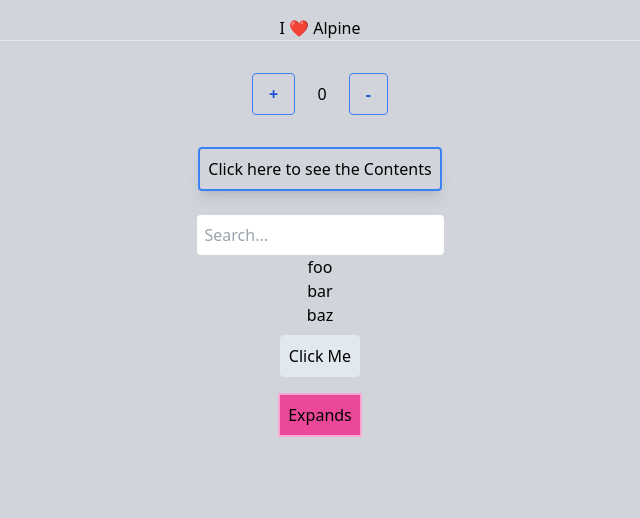
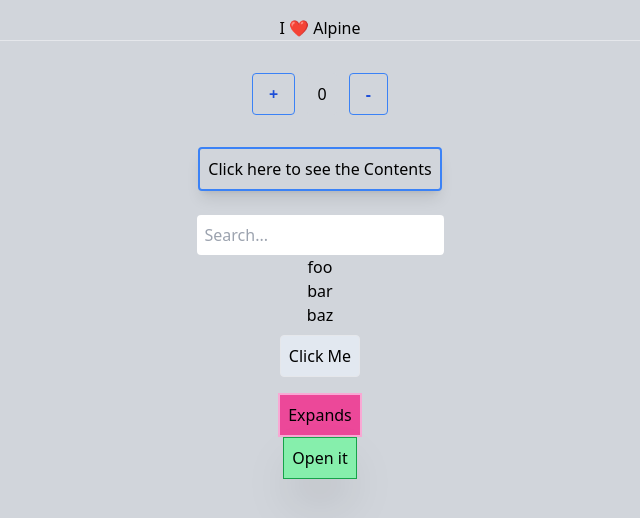
Before and after one commit to bimashazaman/Alpine-From-Scratch, a website: page index.html in a window 1280 px wide. Shown: the whole page, without its empty margins (320-960 px from the left). Drawn offline with nearby package versions, Linux system fonts and the light colour scheme.

Commit message:
New Concepts

```diff
--- a/index.html
+++ b/index.html
@@ -6,11 +6,8 @@
     <meta name="viewport" content="width=device-width, initial-scale=1.0">
     <!-- include alpine -->
     <script defer src="https://unpkg.com/alpinejs@3.x.x/dist/cdn.min.js"></script>
-
     <!-- include tailwind css -->
     <script src="https://cdn.tailwindcss.com"></script>
-
-
 </head>
 
 <body class="bg-gray-300 p-4">
@@ -38,9 +35,7 @@
         </div>
     </center>
     <!-- Counter ends here -->
-
     <br>
-
     <!-- Now that we've seen some basic functionality, let's keep going and look at an important directive in Alpine: x-show, by building a contrived "dropdown" component. -->
     <center>
         <div x-data="{open:false}">
@@ -52,12 +47,9 @@
         </div>
     </center>
     <!-- Toogle ends -->
-
     <br>
-
     <!-- Building a search input
         Let's now build a more complex component and introduce a handful of other directives and patterns. -->
-
     <center>
         <div x-data="{
             search: '',
@@ -108,7 +100,21 @@
     <!-- With Transition -->
 
 
-    </div>
+    <!-- x-data -->
+
+    <!-- x-data defines a chunk of HTML as an Alpine component and provides the reactive data for that component to reference. -->
+
+    <center>
+        <div x-data="{ open:false }">
+            <button @click="open = ! open" class="p-2 border border-green-600 shadow-2xl bg-green-300">
+                Open it
+            </button>
+            <div x-show="open" class="">
+                Bimasha is a niceeeeeee girls to talk
+            </div>
+        </div>
+
+    </center>
 
 </body>
 
```
